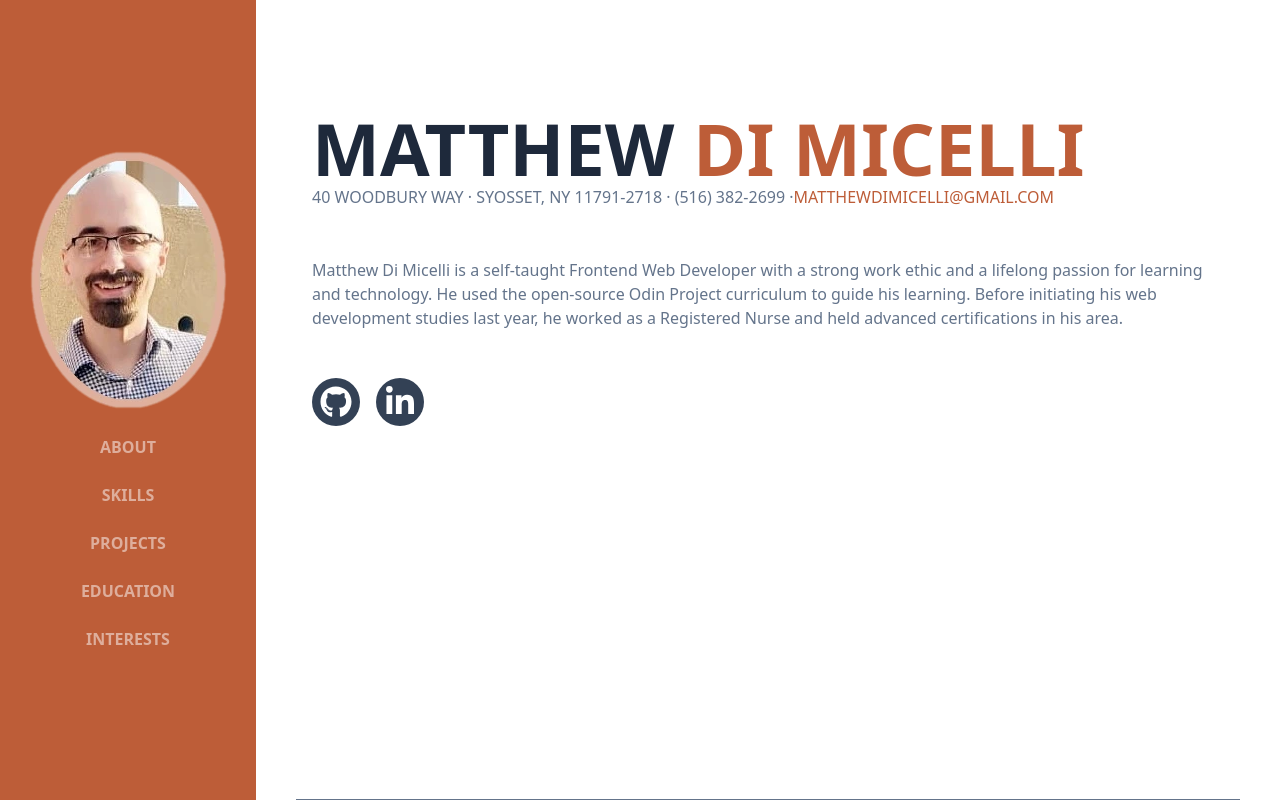
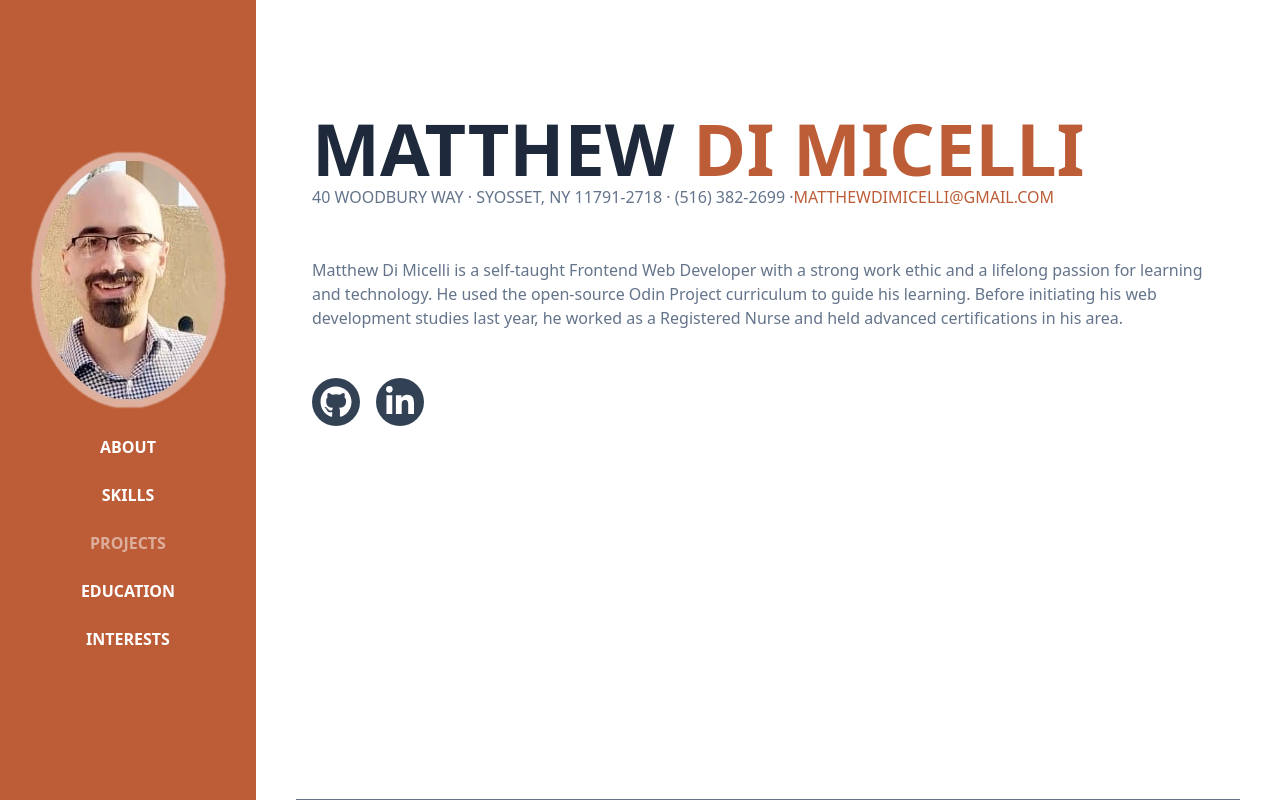
Before and after one commit to mattdimicelli/me, a React (Create React App) app: page / in a window 1280 px wide. Shown: the top 800 px of the page. Built offline with nearby package versions, Linux system fonts and the light colour scheme.

Commit message:
complete

```diff
--- a/package.json
+++ b/package.json
@@ -10,6 +10,7 @@
     "react-dom": "^17.0.2",
     "react-icons": "^4.3.1",
     "react-scripts": "5.0.0",
+    "react-scroll": "^1.8.4",
     "web-vitals": "^2.1.4"
   },
   "scripts": {
--- a/src/components/ResponsiveSidebar.js
+++ b/src/components/ResponsiveSidebar.js
@@ -1,6 +1,68 @@
 import profilePic from '../images/profile_pic_oval.webp';
+import { Link } from 'react-scroll';
+import { useState, useEffect } from 'react';
 
 const ResponsiveSidebar = ({showSidebar}) => {
+    let [activeAbout, setActiveAbout] = useState(false);
+    let [activeSkills, setActiveSkills] = useState(false);
+    let [activeProjects, setActiveProjects] = useState(false);
+    let [activeEducation, setActiveEducation] = useState(false);
+    let [activeInterests, setActiveInterests] = useState(false);
+
+    useEffect(() => {
+        const ioOptions = {
+            threshold: 0.5,
+        }
+        const ioOptionsForProjectEl = {
+            threshold: 0.2,
+        }
+        let educationActive;
+        let projectsActive;
+
+        const ioCallback = (entries, observer) => {
+            entries.forEach(entry => {
+                // eslint-disable-next-line default-case
+                switch (entry.target.id) {
+                    case 'about':
+                        setActiveAbout(entry.isIntersecting);
+                        break;
+                    case 'skills':
+                        setActiveSkills(entry.isIntersecting);
+                        break;
+                    // Since the projects section is longer than the other,
+                    // at certain points the threshold might be met for both
+                    // the projects and education sections.  To prevent both
+                    // links from turning white at same time, extra variables
+                    // are used (the React state cannot be used for this bc
+                    // it is not updated immediately d/t async nature)
+                    case 'projects':
+                       if (educationActive) break;
+                       setActiveProjects(entry.isIntersecting);
+                       projectsActive = entry.isIntersecting;
+                       break;
+                    case 'education':
+                        if (projectsActive) break;
+                        setActiveEducation(entry.isIntersecting);
+                        educationActive = entry.isIntersecting;
+                        break;
+                    case 'interests':
+                        setActiveInterests(entry.isIntersecting);
+                        break;
+                }
+            });
+        }
+        const observer = new IntersectionObserver(ioCallback, ioOptions);
+        observer.observe(document.querySelector('#about'));
+        observer.observe(document.querySelector('#skills'));
+        observer.observe(document.querySelector('#education'));
+        observer.observe(document.querySelector('#interests'));
+        const projectObserver
+            = new IntersectionObserver(ioCallback, ioOptionsForProjectEl);
+        projectObserver.observe(document.querySelector('#projects'));
+    }, []);
+
+
+
     return (
         <div className={`bg-brownish text-salmonish flex flex-col
         justify-center gap-6 px-3 pb-3 left-0 top-14 w-screen transform
@@ -12,20 +74,25 @@ const ResponsiveSidebar = ({showSidebar}) => {
             <nav>
                 <ul className="uppercase font-sans space-y-5 font-semibold
                 lg:space-y-6 lg:text-center">
-                    <li className="hover:text-brighter-salmon">
-                        <a href="#about">About</a>
+                    <li className={`hover:text-brighter-salmon ${activeAbout ? 'text-white' : ''}`}>
+                        <Link to="about" smooth={true} duration={500} delay={350}
+                        isDynamic={true}>About</Link>
                     </li>
-                    <li className="hover:text-brighter-salmon">
-                        <a href="#skills">Skills</a>
+                    <li className={`hover:text-brighter-salmon ${activeSkills ? 'text-white' : ''}`}>
+                        <Link to="skills" smooth={true} duration={500} delay={350}
+                        isDynamic={true}>Skills</Link>
                     </li>
-                    <li className="hover:text-brighter-salmon">
-                        <a href="#projects">Projects</a>
+                    <li className={`hover:text-brighter-salmon ${activeProjects ? 'text-white' : ''}`}>
+                        <Link to="projects" smooth={true} duration={500} delay={350}
+                        isDynamic={true}>Projects</Link>
                     </li>
-                    <li className="hover:text-brighter-salmon">
-                        <a href="#education">Education</a>
+                    <li className={`hover:text-brighter-salmon ${activeEducation ? 'text-white' : ''}`}>
+                        <Link to="education" smooth={true} duration={500} delay={350}
+                        isDynamic={true}>Education</Link>
                     </li>
-                    <li className="hover:text-brighter-salmon">
-                        <a href="#interests">Interests</a>
+                    <li className={`hover:text-brighter-salmon ${activeInterests ? 'text-white' : ''}`}>
+                        <Link to="interests" smooth={true} duration={500} delay={350}
+                        isDynamic={true}>Interests</Link>
                     </li>
                 </ul>
             </nav>
```
Also changed, not shown: 1 other file (tests, documents, lock files or other folders).
